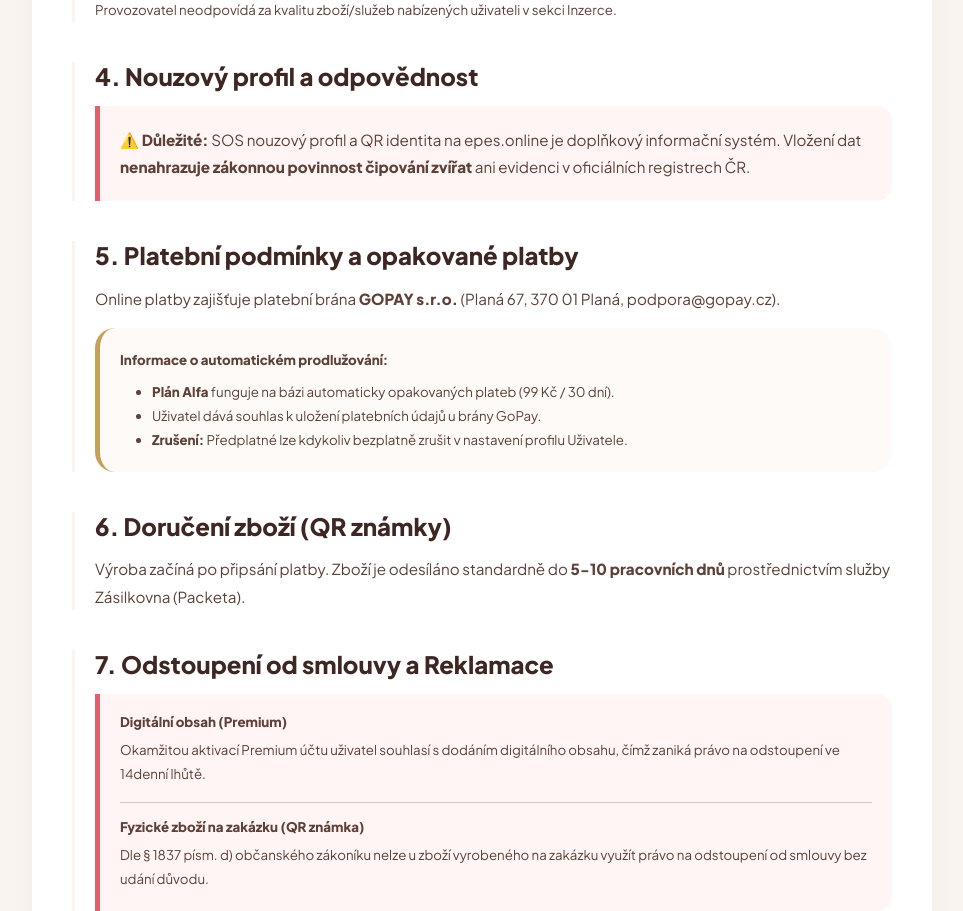
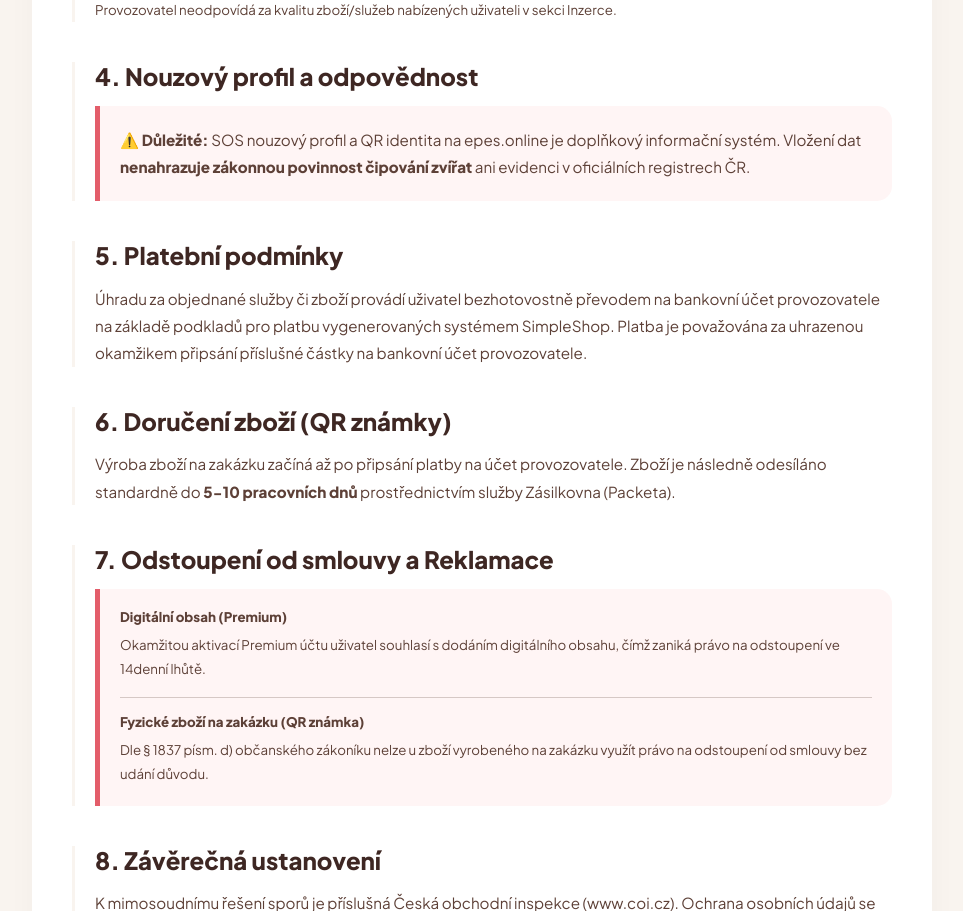
Before and after one commit to ikarivana/Pythonpes, a Django app: page /podminky/ in a window 1280 px wide. Shown: the part 912-1823 px from the top of the page, without its empty margins (298-1261 px from the left). Run offline with Django 5.2, Linux system fonts and the light colour scheme.

Commit message:
uprava podminky platby

```diff
--- a/home/templates/home/podminky.html
+++ b/home/templates/home/podminky.html
@@ -151,21 +151,13 @@
             </section>
 
             <section class="legal-section">
-                <h4>5. Platební podmínky a opakované platby</h4>
-                <p>Online platby zajišťuje platební brána <strong>GOPAY s.r.o.</strong> (Planá 67, 370 01 Planá, podpora@gopay.cz).</p>
-                <div class="plan-box mb-4" style="border-left: 5px solid var(--gold);">
-                    <p class="small mb-2"><strong>Informace o automatickém prodlužování:</strong></p>
-                    <ul class="small mb-0">
-                        <li><strong>Plán Alfa</strong> funguje na bázi automaticky opakovaných plateb (99 Kč / 30 dní).</li>
-                        <li>Uživatel dává souhlas k uložení platebních údajů u brány GoPay.</li>
-                        <li><strong>Zrušení:</strong> Předplatné lze kdykoliv bezplatně zrušit v nastavení profilu Uživatele.</li>
-                    </ul>
-                </div>
+                <h4>5. Platební podmínky</h4>
+                <p>Úhradu za objednané služby či zboží provádí uživatel bezhotovostně převodem na bankovní účet provozovatele na základě podkladů pro platbu vygenerovaných systémem SimpleShop. Platba je považována za uhrazenou okamžikem připsání příslušné částky na bankovní účet provozovatele.</p>
             </section>
 
             <section class="legal-section">
                 <h4>6. Doručení zboží (QR známky)</h4>
-                <p>Výroba začíná po připsání platby. Zboží je odesíláno standardně do <strong>5-10 pracovních dnů</strong> prostřednictvím služby Zásilkovna (Packeta).</p>
+                <p>Výroba zboží na zakázku začíná až po připsání platby na účet provozovatele. Zboží je následně odesíláno standardně do <strong>5-10 pracovních dnů</strong> prostřednictvím služby Zásilkovna (Packeta).</p>
             </section>
 
             <section class="legal-section">
```
Also changed, not shown: home/templates/home/cenik.html (+8 -9 lines).
